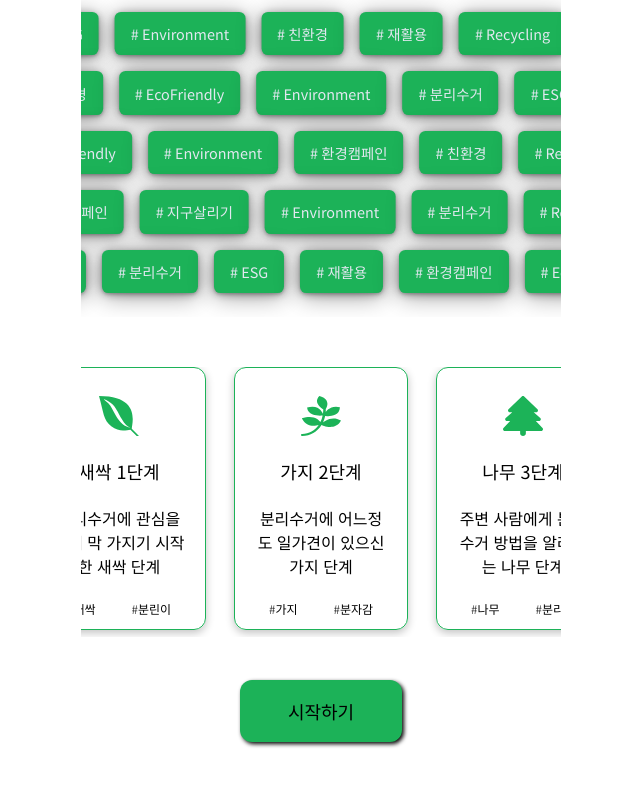
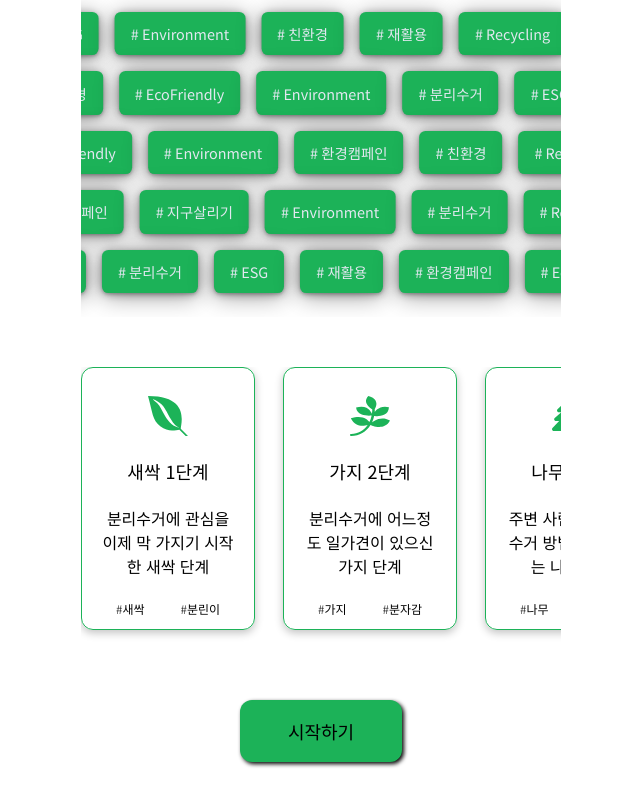
Before and after one commit to loco9939/recycling-app, a Next.js app: page / in a window 1280 px wide. Shown: the part 383-1173 px from the top of the page, without its empty margins (364-1004 px from the left). Built offline with nearby package versions, Linux system fonts and the light colour scheme.

Commit message:
fix: 카드 그룹 태그 이동

```diff
--- a/src/app/page.module.css
+++ b/src/app/page.module.css
@@ -5,6 +5,14 @@
 
   display: grid;
   grid-template-rows: auto 1fr auto;
+}
+
+.main {
+  text-align: center;
+}
+
+.marginTop {
+  margin-top: 38px;
 }
 
 .start {
@@ -24,12 +32,3 @@
     font-weight: 400;
   }
 }
-
-.card-group-container {
-  width: 100%;
-  height: 270px;
-  position: relative;
-  margin-top: 50px;
-  margin-bottom: 43px;
-  overflow: hidden;
-}
--- a/src/app/page.tsx
+++ b/src/app/page.tsx
@@ -25,9 +25,7 @@ export default function Home() {
 
         <ScrollAnimation />
 
-        <div className={styles["card-group-container"]}>
-          <CardGroup />
-        </div>
+        <CardGroup />
 
         <Button className={styles.start}>시작하기</Button>
       </main>
--- a/src/components/CardGroup/CardGroup.module.css
+++ b/src/components/CardGroup/CardGroup.module.css
@@ -1,9 +1,26 @@
+.card-group-container {
+  width: 100%;
+  height: 290px;
+  position: relative;
+  margin-top: 50px;
+  margin-bottom: 43px;
+  overflow-x: scroll;
+  overflow-y: hidden;
+}
+
+.card-group-container::-webkit-scrollbar {
+  width: 0.5em;
+}
+
+.card-group-container::-webkit-scrollbar-thumb {
+  background-color: transparent;
+}
+
 .card-group {
   display: flex;
   gap: 28px;
-  justify-content: center;
   position: absolute;
   top: 0;
-  left: 50%;
-  transform: translateX(-50%);
+  /* left: 50%;
+  transform: translateX(-50%); */
 }
--- a/src/components/CardGroup/CardGroup.tsx
+++ b/src/components/CardGroup/CardGroup.tsx
@@ -29,6 +29,7 @@ const cards = [
 
 function CardGroup() {
   return (
+    <div className={style["card-group-container"]}>
       <div className={style["card-group"]}>
         {cards.map(({ level, imgUrl, title, content, tags }) => (
           <Card
@@ -41,6 +42,7 @@ function CardGroup() {
           />
         ))}
       </div>
+    </div>
   );
 }
 
```
Lines whose indentation alone changed are shown as unchanged.
